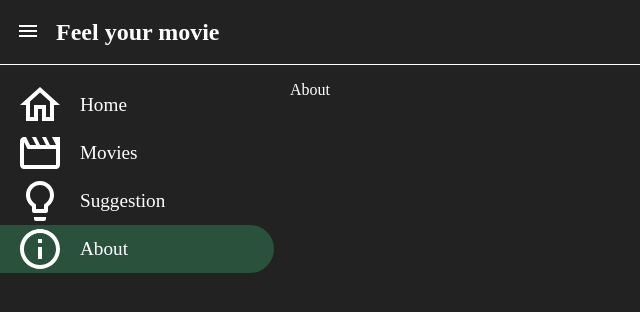
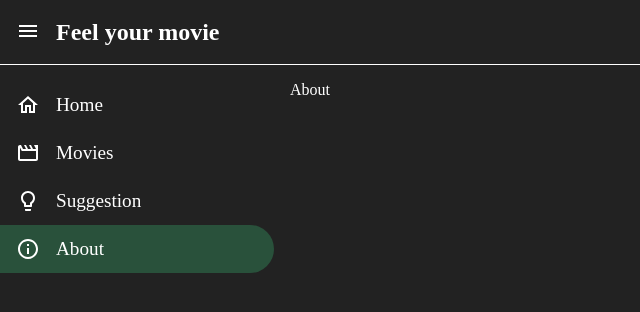
Before and after one commit to mbellagamba/feel-your-movie, a React app: page /about in a window 1280 px wide. Shown: the top 312 px of the page, without its empty margins (0-640 px from the left). Built offline with nearby package versions, Linux system fonts and the light colour scheme; a web font is replaced by a local one.

Commit message:
Refactor menu item

```diff
--- a/src/components/DrawerLayout/index.js
+++ b/src/components/DrawerLayout/index.js
@@ -1,8 +1,8 @@
 import React, { useState } from 'react';
 import styled from 'styled-components';
 import PropTypes from 'prop-types';
-import { useLocation } from 'react-router-dom';
-import { TEXT_PRIMARY } from '../../resources/colors';
+import { useLocation, Link } from 'react-router-dom';
+import { TEXT_PRIMARY, ACCENT } from '../../resources/colors';
 import { useWindowDimensions } from '../../hooks';
 import { MARGIN_MEDIUM, TEXT_MEDIUM, SCREEN_WIDTH_PHONE } from '../../resources/dimensions';
 import menu from '../../../images/menu.svg';
@@ -10,9 +10,6 @@ import home from '../../../images/home.svg';
 import movie from '../../../images/movie.svg';
 import lightbulb from '../../../images/lightbulb.svg';
 import info from '../../../images/info.svg';
-
-import MenuItem from '../MenuItem';
-
 
 const menuItems = [
   {
@@ -90,6 +87,22 @@ const MenuButton = styled.button`
   padding: 0;
 `;
 
+const MenuItem = styled.div`
+  display: flex;
+  flex-direction: row;
+  line-height: 3rem;
+  border-top-right-radius: 1.5rem;
+  border-bottom-right-radius: 1.5rem;
+  overflow: hidden;
+  ${(props) => (props.active
+    ? `background-color: ${ACCENT}40;`
+    : ':hover { background-color: #ffffff22; }')}
+`;
+
+const Icon = styled.img`
+  margin: 0 ${MARGIN_MEDIUM};
+`;
+
 const DrawerLayout = ({ children }) => {
   const { pathname } = useLocation();
   const { width } = useWindowDimensions();
@@ -117,15 +130,15 @@ const DrawerLayout = ({ children }) => {
       </Toolbar>
       <Body>
         <Sidebar visible={menuOpen}>
-          {menuItems.map((item) => (
-            <MenuItem
-              key={item.title}
-              title={item.title}
-              icon={item.icon}
-              path={item.path}
-              currentPath={pathname}
-              onClick={onMenuItemClick}
-            />
+          {menuItems.map(({ title, path, icon }) => (
+            <Link key={title} to={path} onClick={onMenuItemClick}>
+              <MenuItem
+                active={pathname === path || (path !== '/' && pathname.startsWith(path))}
+              >
+                <Icon src={icon} alt={title} />
+                {title}
+              </MenuItem>
+            </Link>
           ))}
         </Sidebar>
         <Main menuOpen={menuOpen}>
--- a/src/components/MenuItem/index.js
+++ /dev/null
@@ -1,49 +0,0 @@
-import React from 'react';
-import styled from 'styled-components';
-import PropTypes from 'prop-types';
-import { Link } from 'react-router-dom';
-import { ACCENT } from '../../resources/colors';
-import { MARGIN_MEDIUM } from '../../resources/dimensions';
-
-const Wrapper = styled.div`
-  display: flex;
-  flex-direction: row;
-  line-height: 3rem;
-  border-top-right-radius: 1.5rem;
-  border-bottom-right-radius: 1.5rem;
-  overflow: hidden;
-  ${(props) => (props.active
-    ? `background-color: ${ACCENT}40;`
-    : ':hover { background-color: #ffffff22; }')}
-`;
-
-const Icon = styled.img`
-  margin: 0 ${MARGIN_MEDIUM};
-`;
-
-const MenuItem = ({
-  title, icon, path, currentPath, onClick,
-}) => (
-  <Wrapper
-    active={path === '/' ? currentPath === path : currentPath.startsWith(path)}
-  >
-    {icon && <Icon src={icon} alt={title} />}
-    <Link style={{ flex: 1 }} to={path} onClick={onClick}>{title}</Link>
-  </Wrapper>
-);
-
-MenuItem.propTypes = {
-  title: PropTypes.string.isRequired,
-  icon: PropTypes.string,
-  path: PropTypes.string.isRequired,
-  currentPath: PropTypes.string,
-  onClick: PropTypes.func,
-};
-
-MenuItem.defaultProps = {
-  currentPath: '',
-  icon: undefined,
-  onClick: undefined,
-};
-
-export default MenuItem;
```
